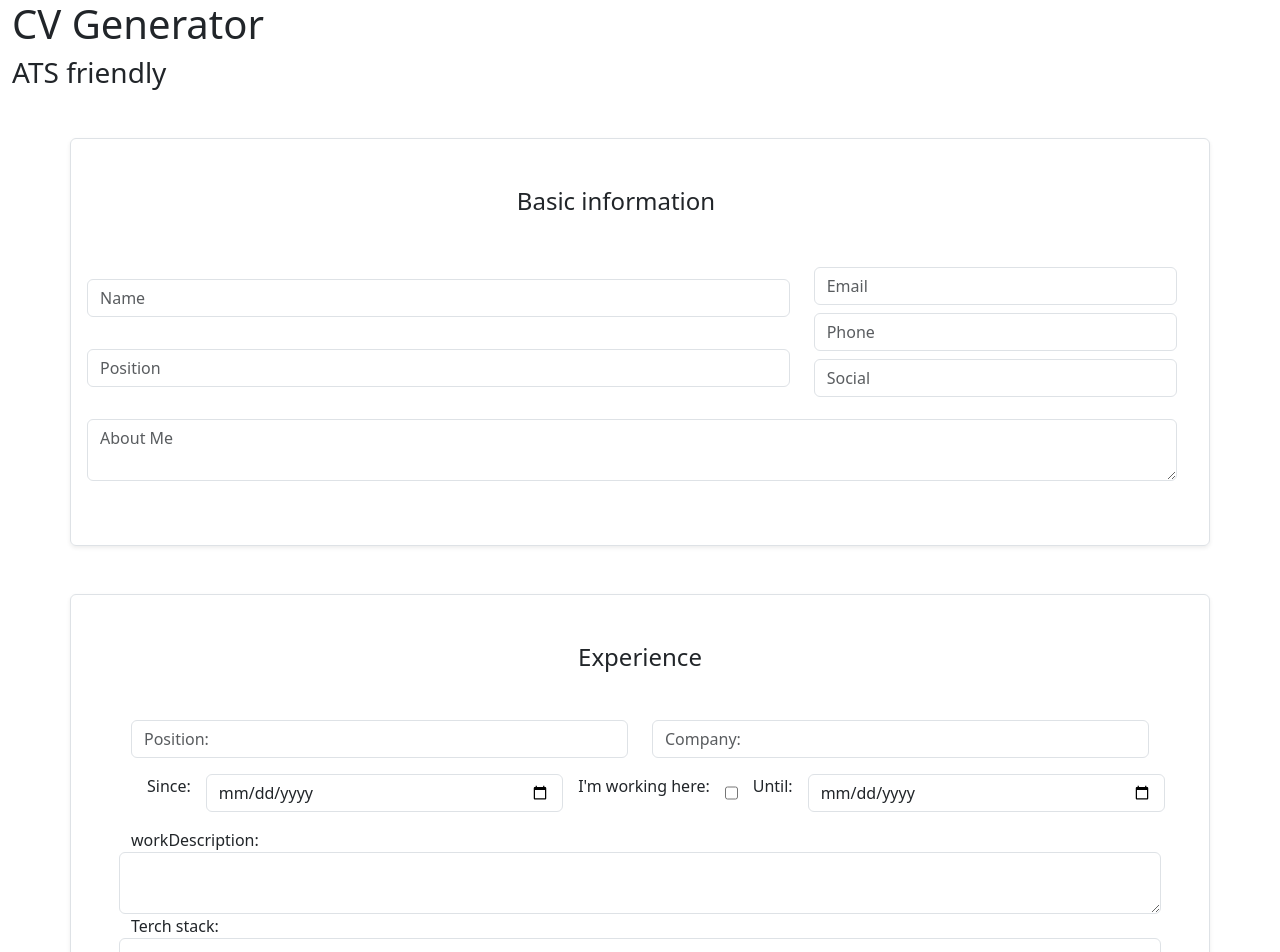
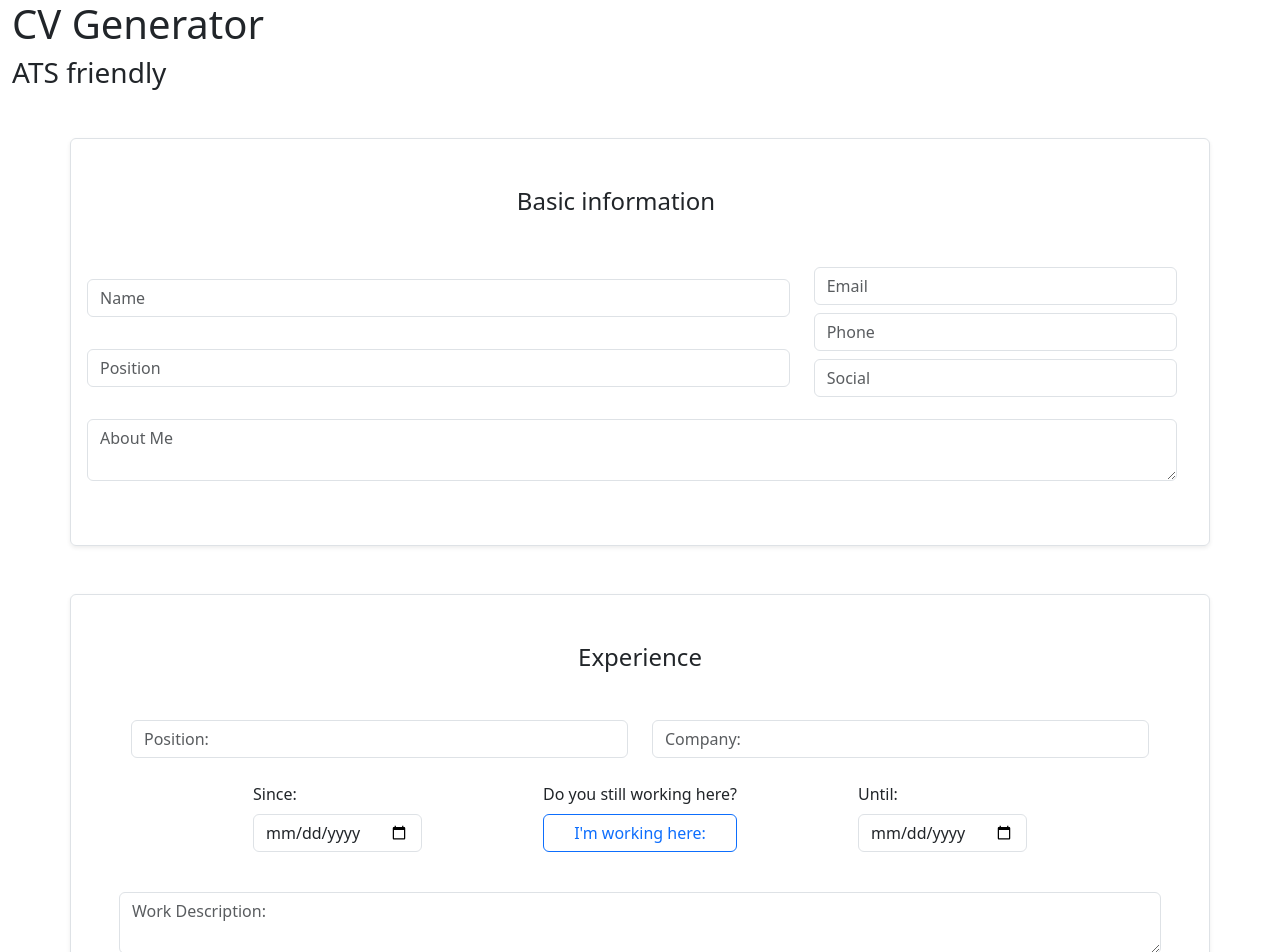
Before and after one commit to danielhh-dev/Resume-Generator, a React (Vite) app: page / in a window 1280 px wide. Shown: the top 952 px of the page. Built offline with nearby package versions, Linux system fonts and the light colour scheme.

Commit message:
Experience

```diff
--- a/src/components/other/ExperienceComponent.tsx
+++ b/src/components/other/ExperienceComponent.tsx
@@ -45,7 +45,8 @@ const ExperienceComponent: React.FC<ExperienceComponentProps> = ({
         />
       </div>
 
-      <div className="input-group m-3 gap-3">
+      <div className="input-group my-4 d-flex justify-content-evenly">
+        <div className="d-flex flex-column">
           <label className="form-label" htmlFor="first">
             Since:
           </label>
@@ -60,15 +61,29 @@ const ExperienceComponent: React.FC<ExperienceComponentProps> = ({
               setSince(e.target.value)
             }
           />
-        <label>I'm working here:</label>
+        </div>
+        <div
+          className="d-flex flex-column "
+          role="group"
+          aria-label="Basic checkbox toggle button group"
+        >
+          <label className="form-label">Do you still working here?</label>
           <input
+            id="btncheck1"
+            autoComplete={"off"}
             type="checkbox"
             checked={isWorking}
+            className="btn-check"
             onChange={(e: ChangeEvent<HTMLInputElement>) =>
               setIsWorking(e.target.checked)
             }
           />
-        <label>Until:</label>
+          <label htmlFor="btncheck1" className="btn btn-outline-primary">
+            I'm working here:
+          </label>
+        </div>
+        <div className="d-flex flex-column">
+          <label className="form-label">Until:</label>
           <input
             className="form-control rounded"
             value={until}
@@ -79,18 +94,20 @@ const ExperienceComponent: React.FC<ExperienceComponentProps> = ({
             disabled={isWorking}
           />
         </div>
+      </div>
 
-      <label>workDescription:</label>
       <textarea
-        className="form-control rounded"
+        className="form-control rounded my-3"
         value={workDescription}
+        placeholder="Work Description:"
         onChange={(e: ChangeEvent<HTMLTextAreaElement>) =>
           setWorkDescription(e.target.value)
         }
       />
-      <label>Terch stack:</label>
+      <label className="text-bold">Tech Stack</label>
       <textarea
-        className="form-control rounded"
+        className="form-control rounded my-3"
+        placeholder="Programming: Javascript, Python, Typescript..."
         value={techStack}
         onChange={(e: ChangeEvent<HTMLTextAreaElement>) =>
           setTechStack(e.target.value)
```
Lines whose indentation alone changed are shown as unchanged.
